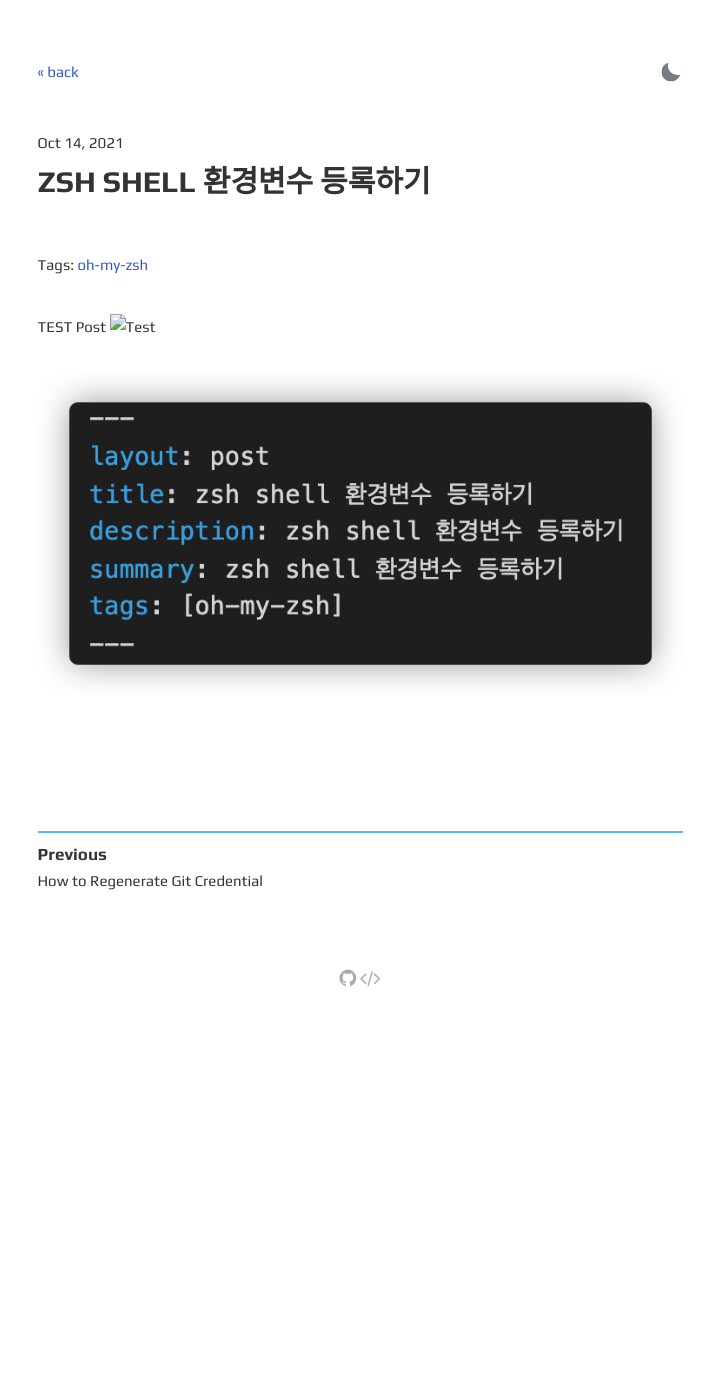
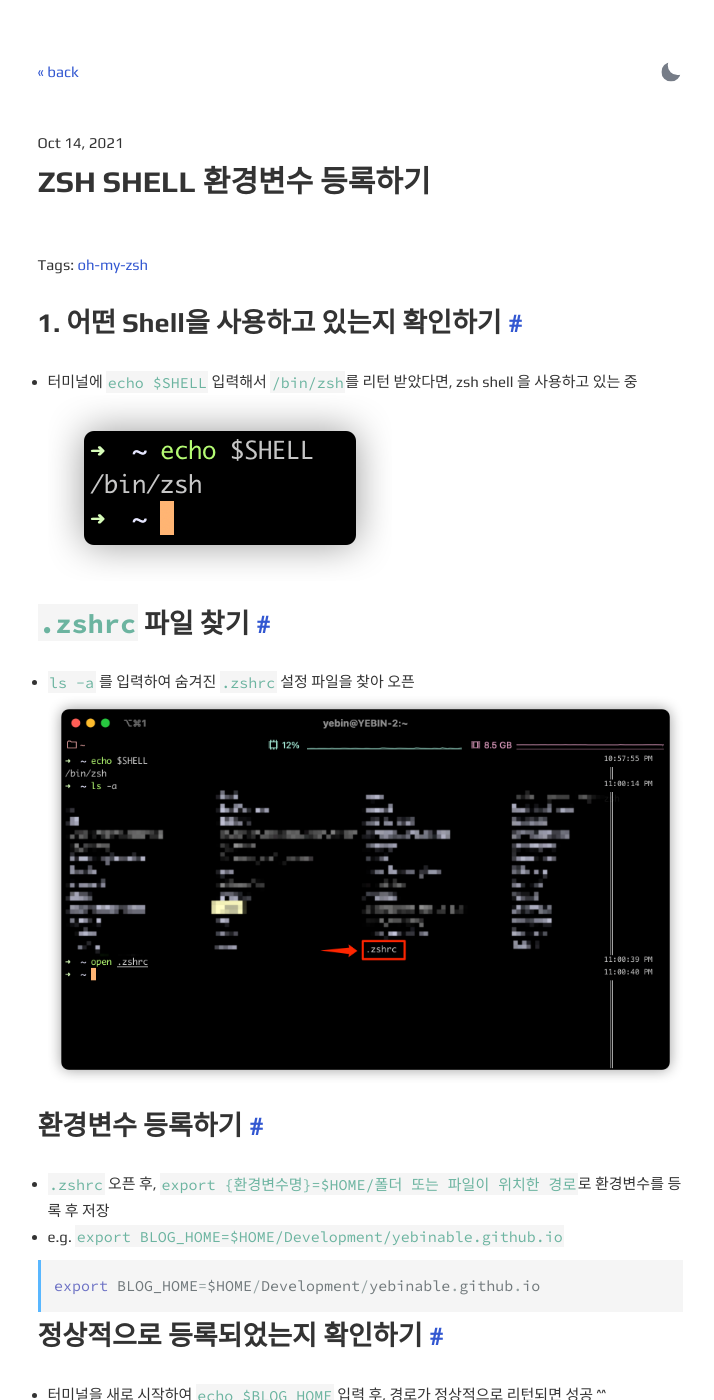
Before and after one commit to yebinable/yebinable.github.io.1, a Jekyll site: the page built from _posts/2021-10-14-ZSH-SHELL-환경변수등록하기.md, in a window 1280 px wide and 1400 px high. Shown: the whole window, without its empty margins (280-994 px from the left). Built offline with Jekyll 4.4.1, drawn with Linux system fonts in a browser that asks for light colours.

Commit message:
post modified: zsh shell 환경변수 등록하기

````diff
--- a/_posts/2021-10-14-ZSH-SHELL-환경변수등록하기.md
+++ b/_posts/2021-10-14-ZSH-SHELL-환경변수등록하기.md
@@ -6,7 +6,23 @@ summary: zsh shell 환경변수 등록하기
 tags: [oh-my-zsh]
 ---
 
-TEST Post
-![Test](test.png)
+## 1. 어떤 Shell을 사용하고 있는지 확인하기
 
-![Test2](/img/2021-10-14-22-51-28.png)
+- 터미널에 `echo $SHELL` 입력해서 `/bin/zsh`를 리턴 받았다면, zsh shell 을 사용하고 있는 중
+![](/img/2021-10-14-22-58-12.png)
+
+## `.zshrc` 파일 찾기
+- `ls -a` 를 입력하여 숨겨진 `.zshrc` 설정 파일을 찾아 오픈
+![](/img/2021-10-14-23-03-18.png)
+
+## 환경변수 등록하기
+- `.zshrc` 오픈 후, `export {환경변수명}=$HOME/폴더 또는 파일이 위치한 경로`로 환경변수를 등록 후 저장
+- e.g. `export BLOG_HOME=$HOME/Development/yebinable.github.io`
+
+```js
+export BLOG_HOME=$HOME/Development/yebinable.github.io
+```
+
+## 정상적으로 등록되었는지 확인하기
+- 터미널을 새로 시작하여 `echo $BLOG_HOME` 입력 후, 경로가 정상적으로 리턴되면 성공 ^^
+![](/img/2021-10-14-23-11-20.png)
````
Also changed, not shown: img/2021-10-14-22-51-28.png (deleted), img/2021-10-14-22-58-12.png (added), img/2021-10-14-23-03-18.png (added), img/2021-10-14-23-11-20.png (added).
